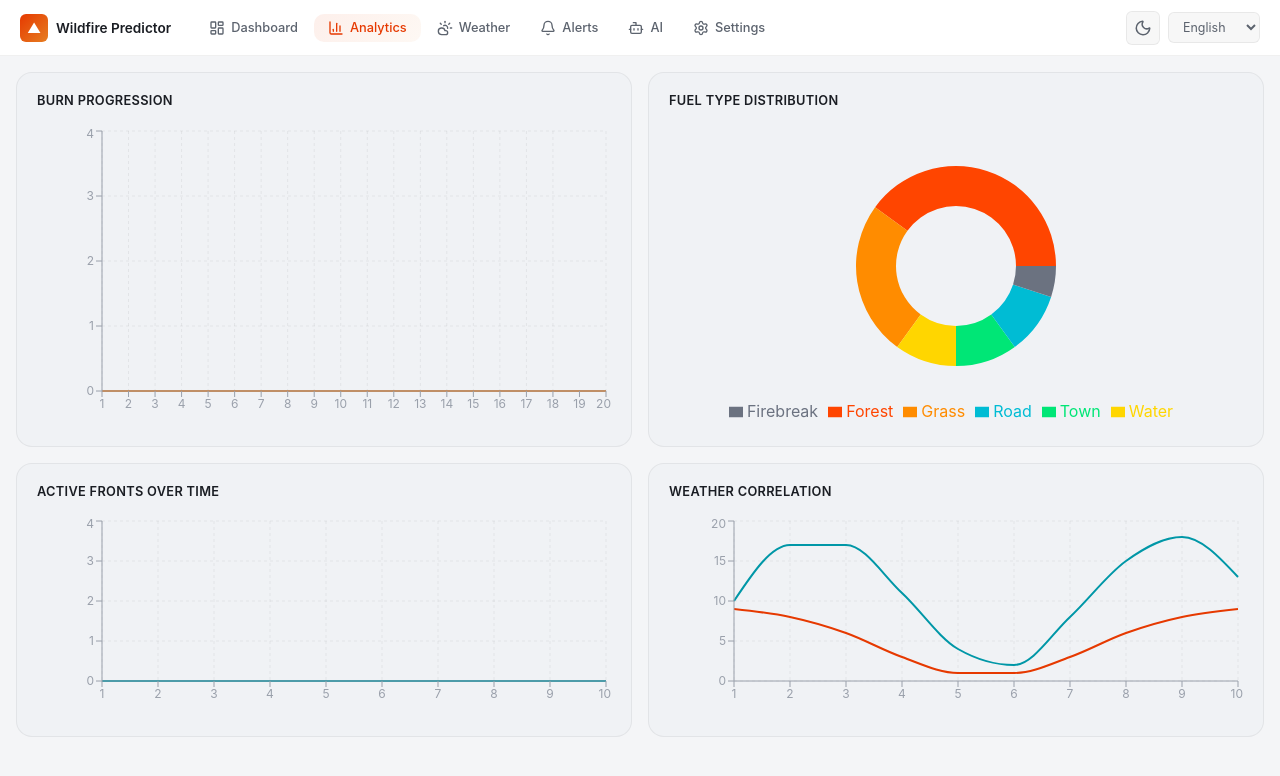
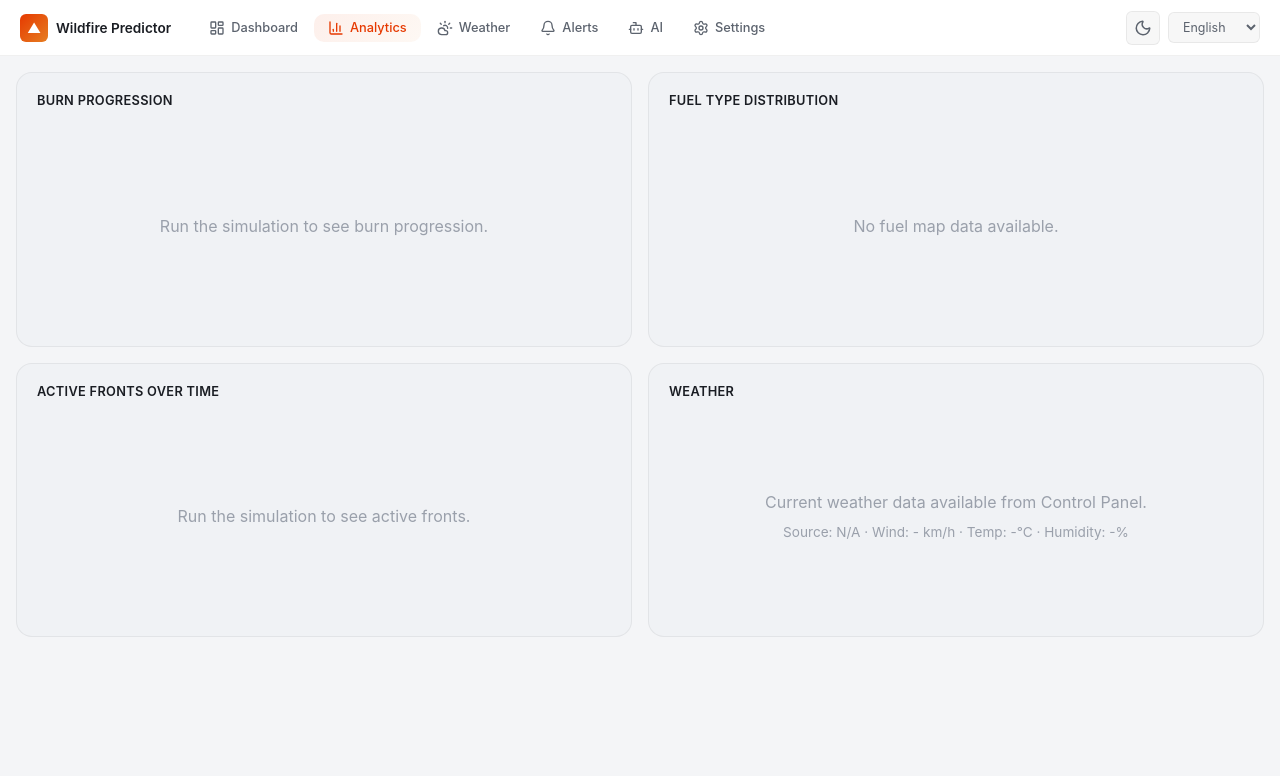
Before and after one commit to jaiakash1418/robochipx, a React (Vite) app in the folder frontend/: page /analytics in a window 1280 px wide. Shown: the top 776 px of the page. Built offline with nearby package versions, Linux system fonts and the light colour scheme.

Commit message:
removed demo data

```diff
--- a/frontend/src/App.css
+++ b/frontend/src/App.css
@@ -653,6 +653,16 @@
   margin-bottom: 16px;
 }
 
+.chart-empty {
+  display: flex;
+  flex-direction: column;
+  align-items: center;
+  justify-content: center;
+  height: 200px;
+  color: var(--text-tertiary);
+  text-align: center;
+}
+
 /* ============ TIME SCRUBBER ============ */
 
 .time-scrubber {
--- a/frontend/src/api/weatherApi.ts
+++ /dev/null
@@ -1,46 +0,0 @@
-import axios from 'axios';
-
-interface OpenMeteoCurrent {
-  temperature_2m: number;
-  relative_humidity_2m: number;
-  wind_speed_10m: number;
-  wind_direction_10m: number;
-}
-
-interface OpenMeteoResponse {
-  current: OpenMeteoCurrent;
-}
-
-export interface LocationWeather {
-  temperature: number;
-  humidity: number;
-  windSpeed: number;
-  windDirection: number;
-  location: { lat: number; lng: number };
-  timestamp: string;
-}
-
-export async function fetchLocationWeather(
-  lat: number,
-  lng: number,
-): Promise<LocationWeather> {
-  const { data } = await axios.get<OpenMeteoResponse>(
-    'https://api.open-meteo.com/v1/forecast',
-    {
-      params: {
-        latitude: lat.toFixed(2),
-        longitude: lng.toFixed(2),
-        current: 'temperature_2m,relative_humidity_2m,wind_speed_10m,wind_direction_10m',
-      },
-    },
-  );
-
-  return {
-    temperature: data.current.temperature_2m,
-    humidity: data.current.relative_humidity_2m,
-    windSpeed: data.current.wind_speed_10m,
-    windDirection: data.current.wind_direction_10m,
-    location: { lat, lng },
-    timestamp: new Date().toISOString(),
-  };
-}
--- a/frontend/src/components/MapView.tsx
+++ b/frontend/src/components/MapView.tsx
@@ -1,9 +1,8 @@
-import { useEffect, useRef, useCallback, useState } from 'react';
+import { useEffect, useRef, useCallback } from 'react';
 import L from 'leaflet';
 import 'leaflet/dist/leaflet.css';
 import { useSimulation } from '../context/SimulationContext';
 import { FUEL_COLORS, type FuelType, type CellState } from '../api/types';
-import { fetchLocationWeather, type LocationWeather } from '../api/weatherApi';
 import MapWeatherOverlay from './MapWeatherOverlay';
 
 const GRID_SIZE = 64;
@@ -14,8 +13,6 @@ const GRID_BOUNDS: L.LatLngBoundsExpression = [
   [37.5, -122.0],
   [38.5, -121.0],
 ];
-
-const WEATHER_UPDATE_MS = 60000;
 
 function gridToLatLng(cellX: number, cellY: number): [number, number] {
   const south = 37.5;
@@ -36,23 +33,7 @@ export default function MapView() {
   const perimeterLayerRef = useRef<L.Polygon | null>(null);
   const evacLinesRef = useRef<L.Polyline[]>([]);
   const { state, doIgnite } = useSimulation();
-  const { fireMask, fuelMap, alerts } = state;
-
-  const [weather, setWeather] = useState<LocationWeather | null>(null);
-  const [weatherLoading, setWeatherLoading] = useState(false);
-  const [mapCenter, setMapCenter] = useState<L.LatLng | null>(null);
-
-  const fetchWeather = useCallback(async (lat: number, lng: number) => {
-    setWeatherLoading(true);
-    try {
-      const w = await fetchLocationWeather(lat, lng);
-      setWeather(w);
-    } catch {
-      console.warn('Weather fetch failed');
-    } finally {
-      setWeatherLoading(false);
-    }
-  }, []);
+  const { fireMask, fuelMap, alerts, weather } = state;
 
   const getPerimeterPoints = useCallback((): [number, number][] => {
     const pts: [number, number][] = [];
@@ -177,8 +158,8 @@ export default function MapView() {
 
     ctx.clearRect(0, 0, CANVAS_SIZE, CANVAS_SIZE);
 
-    const wDir = weather?.windDirection ?? 0;
-    const wSpeed = weather?.windSpeed ?? 0;
+    const wDir = weather?.wind_direction ?? 0;
+    const wSpeed = weather?.wind_speed ?? 0;
     const rad = ((wDir - 180) * Math.PI) / 180;
 
     for (let row = 0; row < GRID_SIZE; row++) {
@@ -309,14 +290,6 @@ export default function MapView() {
       }
     });
 
-    const updateCenter = () => {
-      const center = map.getCenter();
-      setMapCenter(center);
-    };
-
-    map.on('moveend', updateCenter);
-    updateCenter();
-
     mapRef.current = map;
     setTimeout(() => map.invalidateSize(), 100);
 
@@ -330,26 +303,10 @@ export default function MapView() {
     if (mapRef.current) drawGrid();
   }, [drawGrid]);
 
-  useEffect(() => {
-    if (!mapCenter) return;
-
-    fetchWeather(mapCenter.lat, mapCenter.lng);
-
-    const interval = setInterval(() => {
-      if (mapRef.current) {
-        const c = mapRef.current.getCenter();
-        setMapCenter(c);
-        fetchWeather(c.lat, c.lng);
-      }
-    }, WEATHER_UPDATE_MS);
-
-    return () => clearInterval(interval);
-  }, [mapCenter, fetchWeather]);
-
   return (
     <div style={{ width: '100%', height: '100%', position: 'relative' }}>
       <div ref={containerRef} style={{ width: '100%', height: '100%' }} />
-      <MapWeatherOverlay weather={weather} loading={weatherLoading} />
+      <MapWeatherOverlay weather={weather} loading={false} />
     </div>
   );
 }
--- a/frontend/src/components/MapWeatherOverlay.tsx
+++ b/frontend/src/components/MapWeatherOverlay.tsx
@@ -1,8 +1,8 @@
 import { Compass, Wind, Droplets, Thermometer } from 'lucide-react';
-import type { LocationWeather } from '../api/weatherApi';
+import type { WeatherResponse } from '../api/types';
 
 interface Props {
-  weather: LocationWeather | null;
+  weather: WeatherResponse | null;
   loading: boolean;
 }
 
@@ -19,9 +19,7 @@ export default function MapWeatherOverlay({ weather, loading }: Props) {
         <>
           <div className="weather-header">
             <Compass size={14} />
-            <span className="weather-location">
-              {weather.location.lat.toFixed(2)}°N, {weather.location.lng.toFixed(2)}°W
-            </span>
+            <span className="weather-source">{weather.source}</span>
           </div>
 
           <div className="weather-rows">
@@ -32,13 +30,13 @@ export default function MapWeatherOverlay({ weather, loading }: Props) {
               <div className="weather-row-info">
                 <span className="weather-row-label">Wind</span>
                 <span className="weather-row-value">
-                  {weather.windSpeed.toFixed(1)} km/h
+                  {weather.wind_speed.toFixed(1)} km/h
                 </span>
               </div>
               <div
                 className="weather-compass"
-                style={{ transform: `rotate(${weather.windDirection}deg)` }}
-                title={`${weather.windDirection}°`}
+                style={{ transform: `rotate(${weather.wind_direction}deg)` }}
+                title={`${weather.wind_direction}°`}
               >
                 ↑
               </div>
--- a/frontend/src/pages/AnalyticsPage.tsx
+++ b/frontend/src/pages/AnalyticsPage.tsx
@@ -15,30 +15,53 @@ import {
 
 const COLORS = ['#ff4500', '#ff8c00', '#ffd600', '#00e676', '#00bcd4', '#6b7280'];
 
+const FUEL_LABELS: Record<number, string> = {
+  0: 'Forest', 1: 'Grass', 2: 'Water',
+  3: 'Town', 4: 'Road', 5: 'Firebreak',
+};
+
+function computeFuelDistribution(fuelMap: number[][]): { name: string; value: number }[] {
+  const counts: Record<number, number> = {};
+  let total = 0;
+  for (const row of fuelMap) {
+    for (const cell of row) {
+      counts[cell] = (counts[cell] || 0) + 1;
+      total++;
+    }
+  }
+  return Object.entries(counts)
+    .map(([k, v]) => ({ name: FUEL_LABELS[Number(k)] ?? `Type ${k}`, value: Math.round((v / total) * 100) }))
+    .sort((a, b) => b.value - a.value);
+}
+
 export default function AnalyticsPage() {
   const { state } = useSimulation();
-  const { stats } = state;
+  const { stats, history, fuelMap } = state;
 
-  const burnData = Array.from({ length: 20 }, (_, i) => ({
-    step: i + 1,
-    burned: Math.round(stats.percentage_burned * (i + 1) / 20 * 10) / 10,
-    burning: Math.round(stats.burning * (1 - i / 20)),
-  }));
+  const burnData = history.length >= 2
+    ? history.map((h) => ({
+        step: h.step,
+        burned: h.stats.percentage_burned,
+        burning: h.stats.burning,
+      }))
+    : stats.step > 0
+      ? [{ step: stats.step, burned: stats.percentage_burned, burning: stats.burning }]
+      : [];
 
-  const fuelData = [
-    { name: 'Forest', value: 40 },
-    { name: 'Grass', value: 25 },
-    { name: 'Water', value: 10 },
-    { name: 'Town', value: 10 },
-    { name: 'Road', value: 10 },
-    { name: 'Firebreak', value: 5 },
-  ];
+  const fuelData = fuelMap.length > 0 ? computeFuelDistribution(fuelMap) : [];
+
+  const frontsData = history.length >= 2
+    ? history.map((h) => ({ step: h.step, fronts: h.stats.active_fronts }))
+    : [];
 
   return (
     <div className="analytics-page">
       <div className="analytics-grid">
         <div className="panel chart-card">
           <h3>Burn Progression</h3>
+          {burnData.length < 2 ? (
+            <p className="chart-empty">Run the simulation to see burn progression.</p>
+          ) : (
             <ResponsiveContainer width="100%" height={300}>
               <LineChart data={burnData}>
                 <CartesianGrid strokeDasharray="3 3" stroke="var(--border-subtle)" />
@@ -70,10 +93,14 @@ export default function AnalyticsPage() {
                 />
               </LineChart>
             </ResponsiveContainer>
+          )}
         </div>
 
         <div className="panel chart-card">
           <h3>Fuel Type Distribution</h3>
+          {fuelData.length === 0 ? (
+            <p className="chart-empty">No fuel map data available.</p>
+          ) : (
             <ResponsiveContainer width="100%" height={300}>
               <PieChart>
                 <Pie
@@ -100,17 +127,16 @@ export default function AnalyticsPage() {
                 />
               </PieChart>
             </ResponsiveContainer>
+          )}
         </div>
 
         <div className="panel chart-card">
           <h3>Active Fronts Over Time</h3>
+          {frontsData.length < 2 ? (
+            <p className="chart-empty">Run the simulation to see active fronts.</p>
+          ) : (
             <ResponsiveContainer width="100%" height={200}>
-            <LineChart
-              data={Array.from({ length: 10 }, (_, i) => ({
-                step: i + 1,
-                fronts: Math.max(0, Math.round(stats.active_fronts * (1 - Math.abs(i - 4) / 10))),
-              }))}
-            >
+              <LineChart data={frontsData}>
                 <CartesianGrid strokeDasharray="3 3" stroke="var(--border-subtle)" />
                 <XAxis dataKey="step" stroke="var(--text-tertiary)" fontSize={12} />
                 <YAxis stroke="var(--text-tertiary)" fontSize={12} />
@@ -132,47 +158,20 @@ export default function AnalyticsPage() {
                 />
               </LineChart>
             </ResponsiveContainer>
+          )}
         </div>
 
         <div className="panel chart-card">
-          <h3>Weather Correlation</h3>
-          <ResponsiveContainer width="100%" height={200}>
-            <LineChart
-              data={Array.from({ length: 10 }, (_, i) => ({
-                step: i + 1,
-                wind: Math.round(10 + Math.sin(i) * 8),
-                spread: Math.round(5 + Math.cos(i * 0.7) * 4),
-              }))}
-            >
-              <CartesianGrid strokeDasharray="3 3" stroke="var(--border-subtle)" />
-              <XAxis dataKey="step" stroke="var(--text-tertiary)" fontSize={12} />
-              <YAxis stroke="var(--text-tertiary)" fontSize={12} />
-              <Tooltip
-                contentStyle={{
-                  background: 'var(--bg-elevated)',
-                  border: '1px solid var(--border-default)',
-                  borderRadius: '8px',
-                  color: 'var(--text-primary)',
-                }}
-              />
-              <Line
-                type="monotone"
-                dataKey="wind"
-                stroke="var(--accent-water)"
-                strokeWidth={2}
-                dot={false}
-                name="Wind km/h"
-              />
-              <Line
-                type="monotone"
-                dataKey="spread"
-                stroke="var(--accent-fire)"
-                strokeWidth={2}
-                dot={false}
-                name="Spread rate"
-              />
-            </LineChart>
-          </ResponsiveContainer>
+          <h3>Weather</h3>
+          <div className="chart-empty">
+            <p>Current weather data available from Control Panel.</p>
+            <p style={{ marginTop: 8, fontSize: '0.85rem', color: 'var(--text-tertiary)' }}>
+              Source: {state.weather?.source ?? 'N/A'} &middot;
+              Wind: {state.weather?.wind_speed.toFixed(1) ?? '-'} km/h &middot;
+              Temp: {state.weather?.temperature.toFixed(1) ?? '-'}°C &middot;
+              Humidity: {state.weather?.humidity ?? '-'}%
+            </p>
+          </div>
         </div>
       </div>
     </div>
```
Lines whose indentation alone changed are shown as unchanged.
